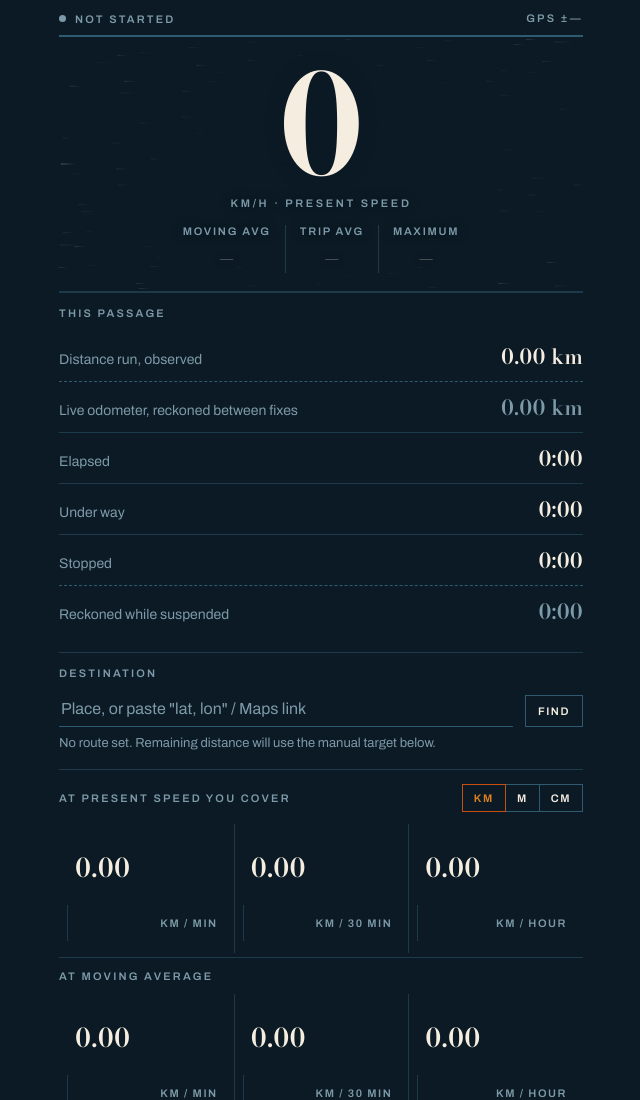
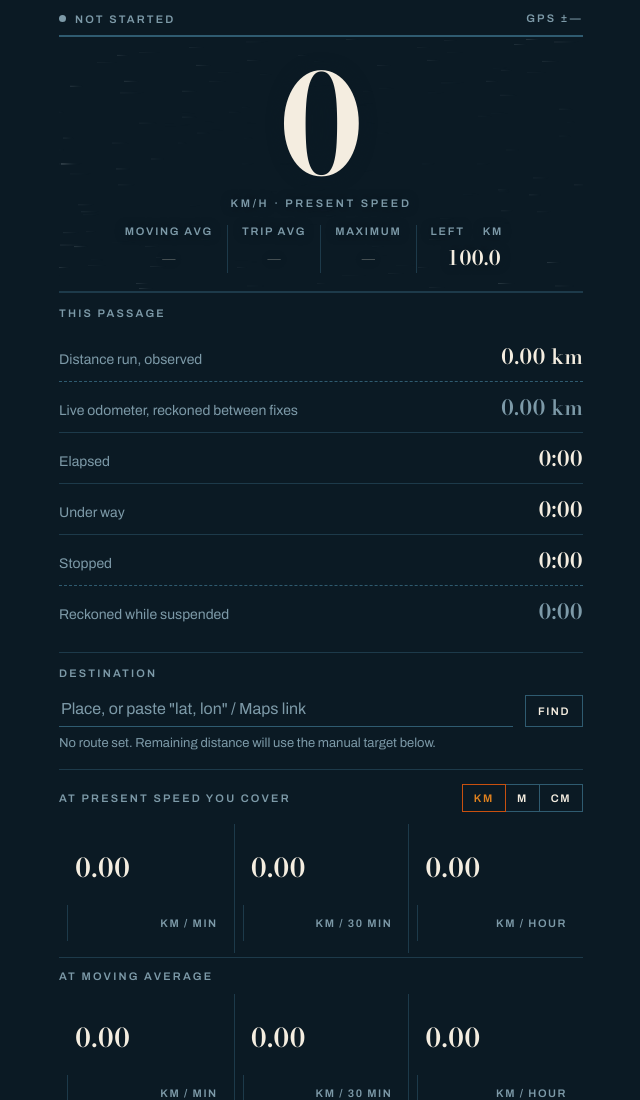
Before and after one commit to abhi245y/trip-pace, a website: page public/index.html in a window 1280 px wide. Shown: the top 1100 px of the page, without its empty margins (319-959 px from the left). Drawn offline with nearby package versions, Linux system fonts and the light colour scheme; animation ran at ten frames a second.

Commit message:
feat: remaining distance as a live hero readout
The unit switch only reached the coverage grids; remaining distance stayed in
km in the target band. Add a fourth entry to the hero sub-row that follows the
km/m/cm switch, reusing fu() and the existing spring loop.

It bleeds down between fixes with the same dead-reckoned term the odometer
uses, so it counts down continuously rather than stepping once per fix.

Co-Authored-By: Claude Opus 5 <noreply@anthropic.com>
Claude-Session: https://claude.ai/code/session_01RiRxX5xeATnGbeCGxde3u6

```diff
--- a/public/index.html
+++ b/public/index.html
@@ -249,6 +249,7 @@ input.num{width:104px;font-size:21px;text-align:right;
     <span>Moving avg<b id="mavg">—</b></span>
     <span>Trip avg<b id="tavg">—</b></span>
     <span>Maximum<b id="max">—</b></span>
+    <span>Left <span class="ul">km</span><b id="rem2">—</b></span>
   </div>
 </div>
 
@@ -553,7 +554,9 @@ function fast(){
   setN('spd',cur);
   setN('d1',cur/60);setN('d30',cur/2);setN('d60',cur);
   setN('a1',ma/60);setN('a30',ma/2);setN('a60',ma);
-  setN('odo',S.dist/1000+(S.on&&S.state==='moving'&&S.lastFix?S.spd/3600*Math.min(5,now-S.lastFix.t):0));
+  const bleed=S.on&&S.state==='moving'&&S.lastFix?S.spd/3600*Math.min(5,now-S.lastFix.t):0;
+  setN('rem2',Math.max(0,remainingKm()-bleed));
+  setN('odo',S.dist/1000+bleed);
   setV('clock',new Date().toLocaleTimeString([],{hour:'2-digit',minute:'2-digit'}));
   setV('date',new Date().toLocaleDateString([],{weekday:'short',day:'numeric',month:'short'}));
   document.querySelectorAll('.ul').forEach(e=>e.textContent=UNIT);
@@ -609,7 +612,7 @@ function reset(){
   $('map').classList.add('hide');$('routes').innerHTML='';$('places').innerHTML='';$('q').value='';
   $('target').disabled=false;$('target').value=100;$('tgtLabel').textContent='Distance to cover (km)';$('routeNote').textContent='No route set. Remaining distance will use the manual target below.';
   // .v cells and #odo are live-computed by fast() every 100 ms — blanking them here only flickers
-  document.querySelectorAll('.row span:last-child:not(#odo),.speed .sub b').forEach(e=>e.textContent='—');snapN();$('stText').textContent='Not started';
+  document.querySelectorAll('.row span:last-child:not(#odo),.speed .sub b:not(#rem2)').forEach(e=>e.textContent='—');snapN();$('stText').textContent='Not started';
   $('briefBox').classList.add('hide');$('stopBox').classList.add('hide');$('sumBox').classList.add('hide');msg('');
 }
 function summary(){
```
